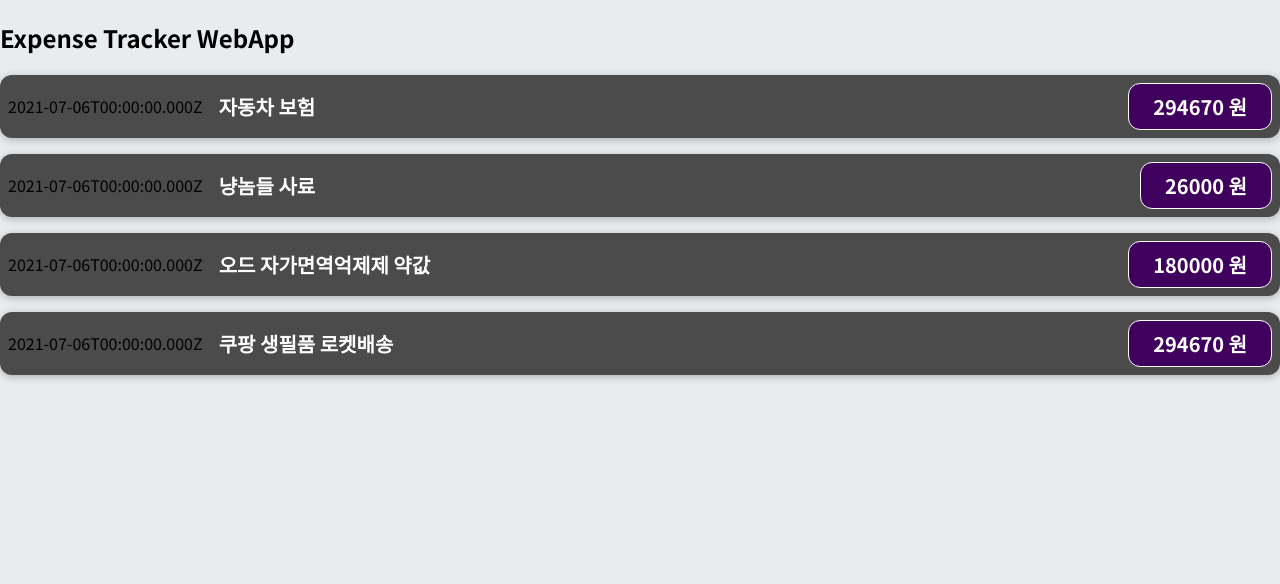
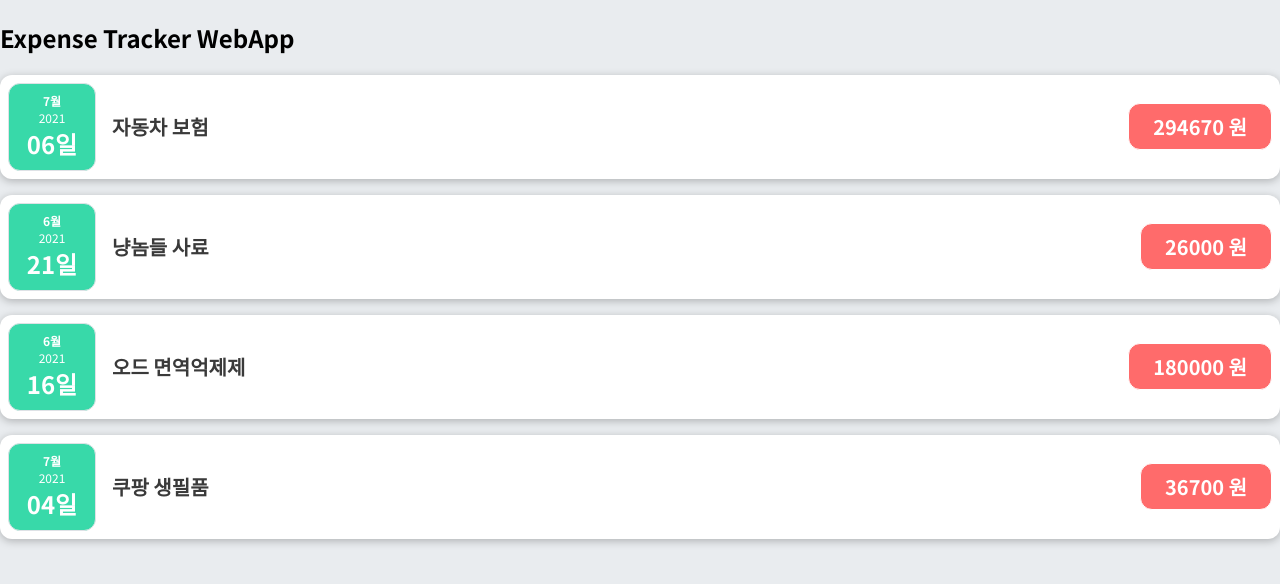
Before and after one commit to glenn-a810/Study, a React (Create React App) app in the folder expense-tracker/: page / in a window 1280 px wide. Shown: the top 584 px of the page. Built offline with nearby package versions, Linux system fonts and the light colour scheme.

Commit message:
multiple components props control 복습

```diff
--- a/expense-tracker/src/App.js
+++ b/expense-tracker/src/App.js
@@ -20,14 +20,14 @@
     },
     {
       id: 'e3',
-      title: '오드 자가면역억제제 약값',
+      title: '오드 면역억제제',
       amount: 180000,
       date: new Date(2021, 5, 16)
     },
     {
       id: 'e4',
-      title: '쿠팡 생필품 로켓배송',
-      amount: 294670,
+      title: '쿠팡 생필품',
+      amount: 36700,
       date: new Date(2021, 6, 4)
     }
   ]
--- /dev/null
+++ b/expense-tracker/src/components/ExpenseDate.css
@@ -0,0 +1,26 @@
+.expense-date {
+    display: flex;
+    flex-direction: column;
+    width: 5.5rem;
+    height: 5.5rem;
+    border: 1px solid #dee2e6;
+    background-color: #38d9a9;
+    color: white;
+    border-radius: 12px;
+    align-items: center;
+    justify-content: center;
+}
+
+.expense-date__month {
+    font-size: 0.75rem;
+    font-weight: bold;
+}
+
+.expense-date__year {
+    font-size: 0.75rem;
+}
+
+.expense-date__day {
+    font-size: 1.5rem;
+    font-weight: bold;
+}
--- /dev/null
+++ b/expense-tracker/src/components/ExpenseDate.js
@@ -0,0 +1,17 @@
+import './ExpenseDate.css'
+
+function ExpenseDate(props) {
+    const month = props.date.toLocaleString('ko-KR', {month: 'long'})
+    const day = props.date.toLocaleString('ko-KR', {day: '2-digit'})
+    const year = props.date.getFullYear()
+
+    return(
+    <div className='expense-date'>
+        <div className='expense-date__month'>{month}</div>
+        <div className='expense-date__year'>{year}</div>
+        <div className='expense-date__day'>{day}</div>
+    </div>
+    )
+}
+
+export default ExpenseDate
--- a/expense-tracker/src/components/ExpenseItem.css
+++ b/expense-tracker/src/components/ExpenseItem.css
@@ -6,7 +6,8 @@
     padding: 0.5rem;
     margin: 1rem 0;
     border-radius: 12px;
-    background-color: #4b4b4b;
+    /* background-color: #4b4b4b; */
+    background-color: #ffffff;
 }
 
 .expense-item__description {
@@ -24,14 +25,14 @@
     font-size: 1rem;
     flex: 1;
     margin: 0 1rem;
-    color: white;
+    /* color: white; */
 }
 
 .expense-item__price {
     font-size: 1rem;
     font-weight: bold;
     color: white;
-    background-color: #40005d;
+    background-color: #ff6b6b;
     border: 1px solid white;
     padding: 0.5rem;
     border-radius: 12px;
--- a/expense-tracker/src/components/ExpenseItem.js
+++ b/expense-tracker/src/components/ExpenseItem.js
@@ -1,13 +1,11 @@
+import ExpenseDate from './ExpenseDate'
 import './ExpenseItem.css'
 
 function ExpenseItem(props) {
-    const expenseDate = new Date(2021, 6, 6)
-    const expenseTitle = '자동차 보험'
-    const expenseAmount = 294670
 
     return(
         <div className='expense-item'>
-            <div>{expenseDate.toISOString()}</div>
+            <ExpenseDate date={props.date} />
             <div className='expense-item__description'>
                 <h2>{props.title}</h2>
                 <div className='expense-item__price'>{props.amount} 원</div>
```
